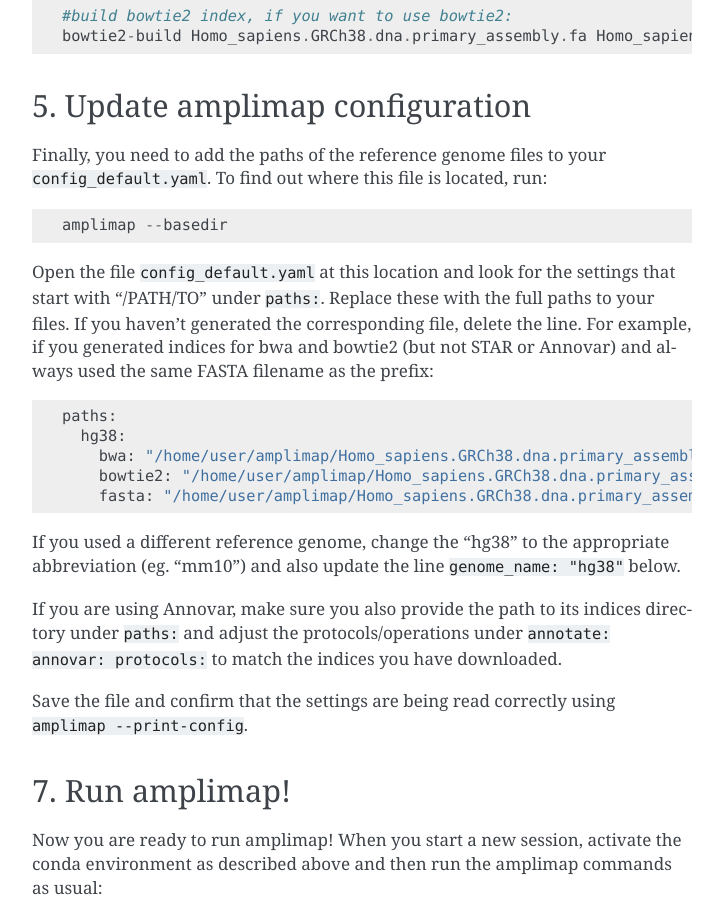
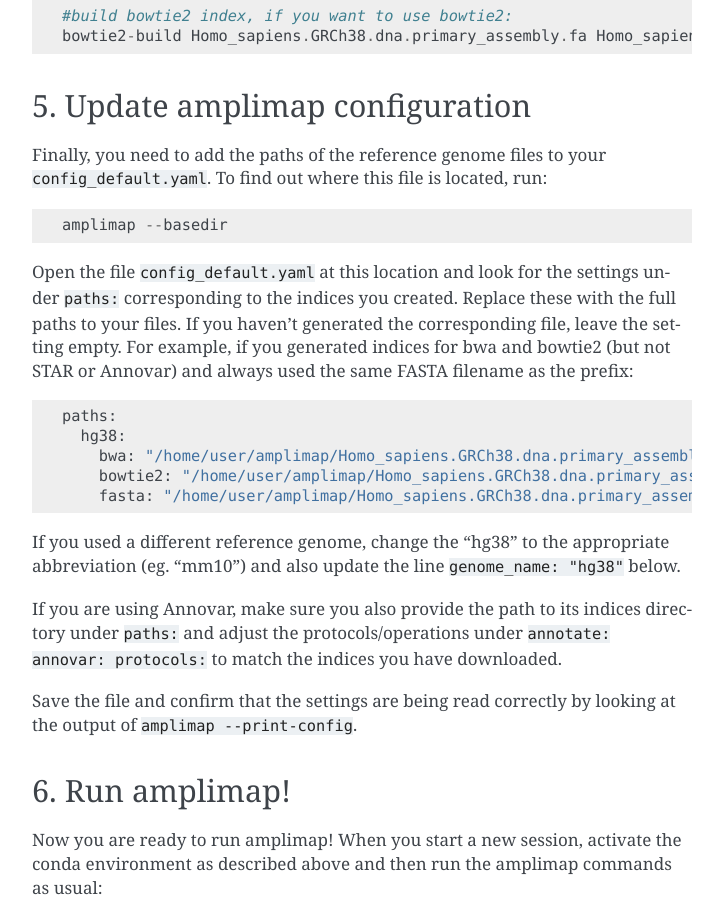
Before and after one commit to koelling/amplimap, a Sphinx documentation site: the page built from docs/extended_installation.rst, in a window 1280 px wide and 900 px high, scrolled down 1441 px. Shown: the whole window, without its empty margins (388-1111 px from the left). Built offline with Sphinx 7.4.7, drawn with Linux system fonts in a browser that asks for light colours; some of the changed text lies outside the part shown.

Commit message:
update docs

```diff
--- a/docs/extended_installation.rst
+++ b/docs/extended_installation.rst
@@ -77,9 +77,10 @@ To find out where this file is located, run:
 
     amplimap --basedir
 
-Open the file ``config_default.yaml`` at this location and look for the settings that start with "/PATH/TO"
-under ``paths:``. Replace these with the full paths to your files. If you haven't generated the corresponding
-file, delete the line. For example, if you generated indices for bwa and bowtie2 (but not STAR or Annovar)
+Open the file ``config_default.yaml`` at this location and look for the settings under ``paths:``
+corresponding to the indices you created.
+Replace these with the full paths to your files. If you haven't generated the corresponding
+file, leave the setting empty. For example, if you generated indices for bwa and bowtie2 (but not STAR or Annovar)
 and always used the same FASTA filename as the prefix:
 
 ::
@@ -97,9 +98,9 @@ If you are using Annovar, make sure you also provide the path to its indices dir
 and adjust the protocols/operations under ``annotate: annovar: protocols:`` to match the indices you
 have downloaded.
 
-Save the file and confirm that the settings are being read correctly using ``amplimap --print-config``.
+Save the file and confirm that the settings are being read correctly by looking at the output of ``amplimap --print-config``.
 
-7. Run amplimap!
+6. Run amplimap!
 -------------------
 Now you are ready to run amplimap! When you start a new session, activate the conda environment
 as described above and then run the amplimap commands as usual:
--- a/docs/index.rst
+++ b/docs/index.rst
@@ -1,5 +1,5 @@
 ==========================================================
-amplimap documentation (v|version|)
+amplimap documentation, version |version|
 ==========================================================
 
 An amplicon mapping and analysis pipeline
--- a/docs/tutorials.rst
+++ b/docs/tutorials.rst
@@ -1,6 +1,6 @@
 Tutorials
 ==========
 
-- [`Calling germline variants in amplicon-based resequencing data <https://github.com/koelling/amplimap/tutorials/TLK2.ipynb>`_]
-- [`Identifying low-frequency somatic mutations in FGFR2 with UMI-tagged smMIPs <https://github.com/koelling/amplimap/tutorials/FGFR2.ipynb>`_]
-- [`Quantifying allele-specific expression <https://github.com/koelling/amplimap/tutorials/TLK2_ASE.ipynb>`_]
+- `Calling germline variants in amplicon-based resequencing data <https://github.com/koelling/amplimap/tutorials/TLK2.ipynb>`_
+- `Identifying low-frequency somatic mutations in FGFR2 with UMI-tagged smMIPs <https://github.com/koelling/amplimap/tutorials/FGFR2.ipynb>`_
+- `Quantifying allele-specific expression <https://github.com/koelling/amplimap/tutorials/TLK2_ASE.ipynb>`_
```
